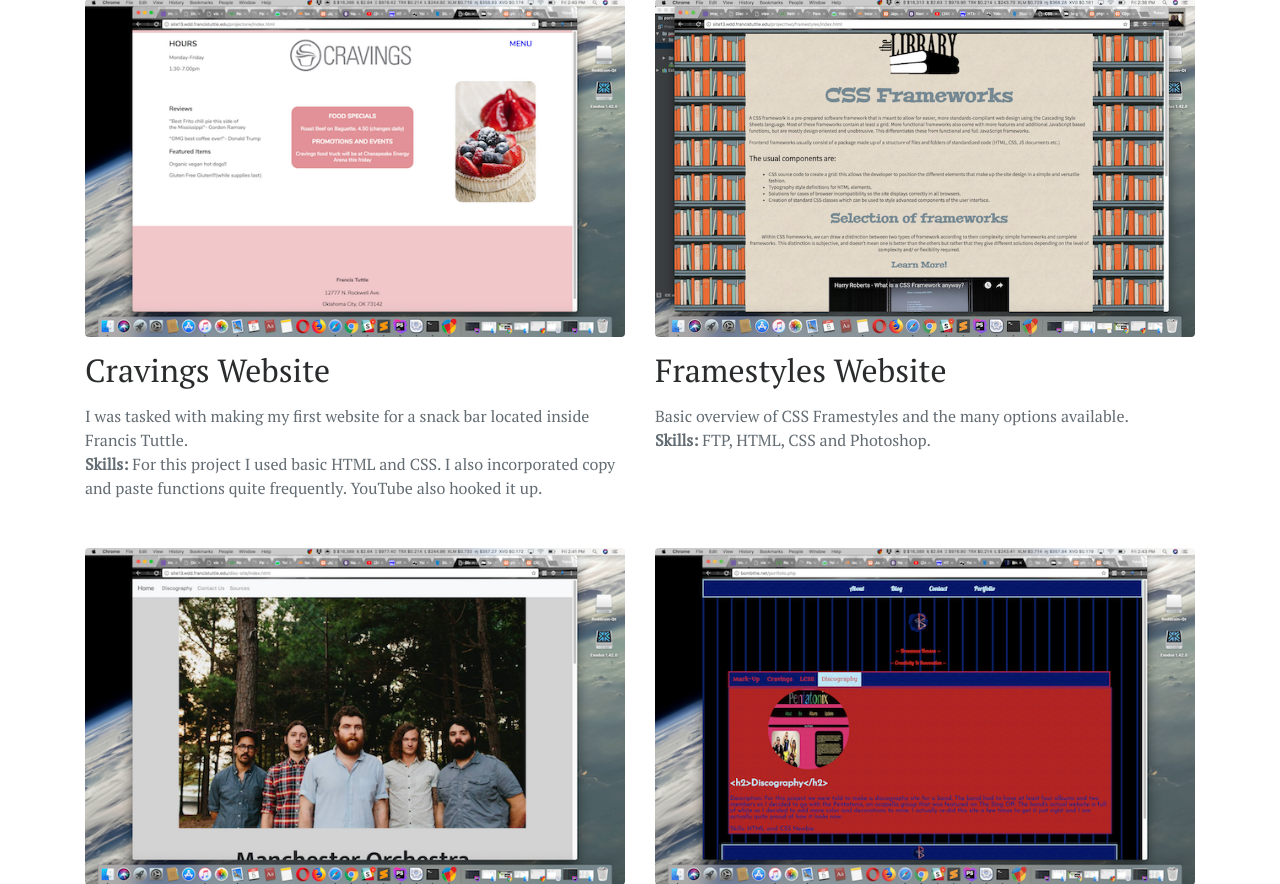
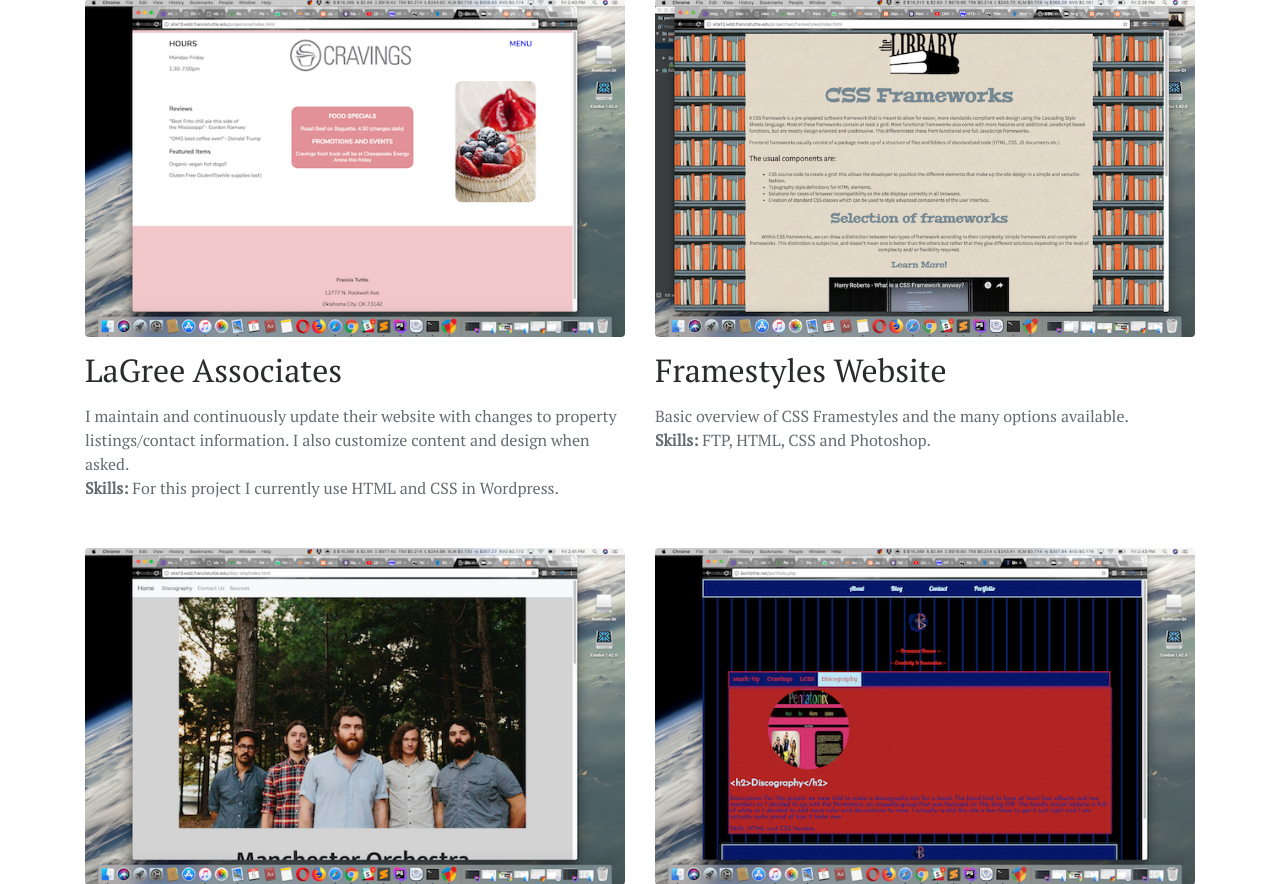
Before and after one commit to Yobani1987/my_portfolio, a PHP site: page / in a window 1280 px wide. Shown: the part 1416-2300 px from the top of the page. Run offline with PHP 8.4, Linux system fonts and the light colour scheme; some libraries are stand-ins or nearby versions.

Commit message:
Replacing Cravings site link with LaGree. Updated description. (not live yet)

```diff
--- a/index.php
+++ b/index.php
@@ -133,15 +133,13 @@
     <div class="container">
         <div class="row">
             <div class="col-sm-6 my-3">
-                <a href="http://site13.wdd.francistuttle.edu/projectone/index.html">
+                <a href="http://7xp.0f4.myftpupload.com">
                <img src="images/cravings2.png" class="img-fluid rounded"
                     alt="cupcakelogo"></a>
-                <h1 class="my-3">Cravings Website</h1>
-                <p class="text-muted"> I was tasked with making my first website for
-                    a snack bar located inside Francis Tuttle.<br>
-                    <strong>Skills:</strong> For this project I used basic HTML and
-                    CSS. I also incorporated copy and paste functions quite
-                    frequently. YouTube also hooked it up.</p>
+                <h1 class="my-3">LaGree Associates</h1>
+                <p class="text-muted"> I maintain and continuously update their website with changes to property listings/contact information. I also customize content and design when asked.<br>
+                    <strong>Skills:</strong> For this project I currently use HTML and
+                    CSS in Wordpress.</p>
             </div>
             <div class="col-sm-6 my-3">
                 <a href="http://site13.wdd.francistuttle.edu/projecttwo/framestyles/index.html  ">
```
